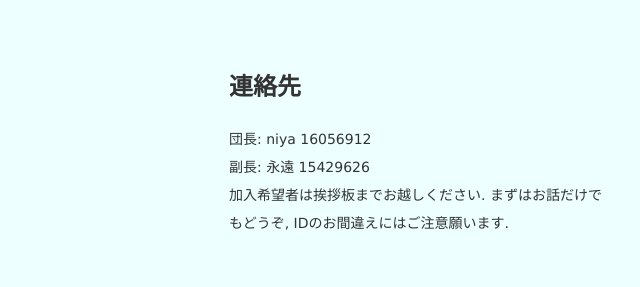
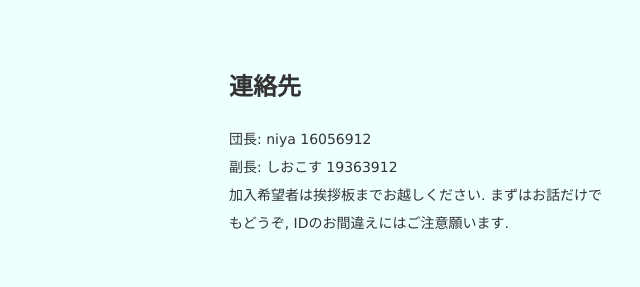
Before and after one commit to GalaxyGBF/GalaxyGBF.github.io, a plain HTML site: page detail.html in a window 1280 px wide. Shown: the part 1500-1787 px from the top of the page, 441-1081 px from the left. Drawn offline with Linux system fonts and the light colour scheme.

Commit message:
副団長の入れ替え

```diff
--- a/detail.html
+++ b/detail.html
@@ -68,7 +68,7 @@
           <h3>連絡先</h3>
           <p>
             団長: niya 16056912<br>
-            副長: 永遠 15429626<br>
+            副長: しおこす 19363912<br>
             加入希望者は挨拶板までお越しください.
             まずはお話だけでもどうぞ, IDのお間違えにはご注意願います.
           </p>
```
